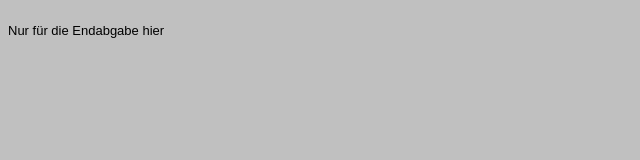
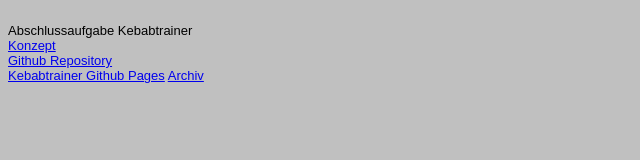
Before and after one commit to marcok06/EIA2WS21, a plain HTML site: page Steckbrief/steckbrief.htm in a window 1280 px wide. Shown: the whole page, without its empty margins (0-640 px from the left). Drawn offline with Linux system fonts and the light colour scheme.

Commit message:
add archiv

```diff
--- a/Steckbrief/steckbrief.htm
+++ b/Steckbrief/steckbrief.htm
@@ -1,5 +1,6 @@
 <!DOCTYPE html>
 <html>
+
 <head>
 	<meta charset="utf-8" />
 	<title>Steckbrief</title>
@@ -7,21 +8,28 @@
 		body {
 			font-family: arial;
 			font-size: small;
-	background:silver;
+			background: silver;
 		}
 	</style>
 </head>
+
 <body>
 	<!-- Hier die Links zu den gelösten Aufgaben  einstellen, aktuelle oben, alte stehen lassen! Format: Aufgabenbezeichnung, Datum -->
 	<br>
-
-
-Nur für die Endabgabe hier
-
-
+	Abschlussaufgabe Kebabtrainer
+	</br>
+	<a href="https://marcok06.github.io/EIA2WS21/Abschlussarbeit_Kebabtrainer/Konzept.pdf" target="_blank">Konzept</a>
+	</br>
+	<a href="https://github.com/marcok06/EIA2WS21/tree/main/Abschlussarbeit_Kebabtrainer" target="_blank">Github
+		Repository</a>
+	</br>
+	<a href="https://marcok06.github.io/EIA2WS21/Abschlussarbeit_Kebabtrainer/index.html" target="_blank">Kebabtrainer
+		Github Pages</a>
+		<a href="https://marcok06.github.io/EIA2WS21/Abschlussarbeit_Kebabtrainer/Abschlussarbeit_Kebabtrainer" target="_blank">Archiv</a>
 	<!-------------------------------------------------------------------------------------------------->
 
 
 
 </body>
+
 </html>
```
Also changed, not shown: 2 other files. Lines whose indentation alone changed are shown as unchanged.
